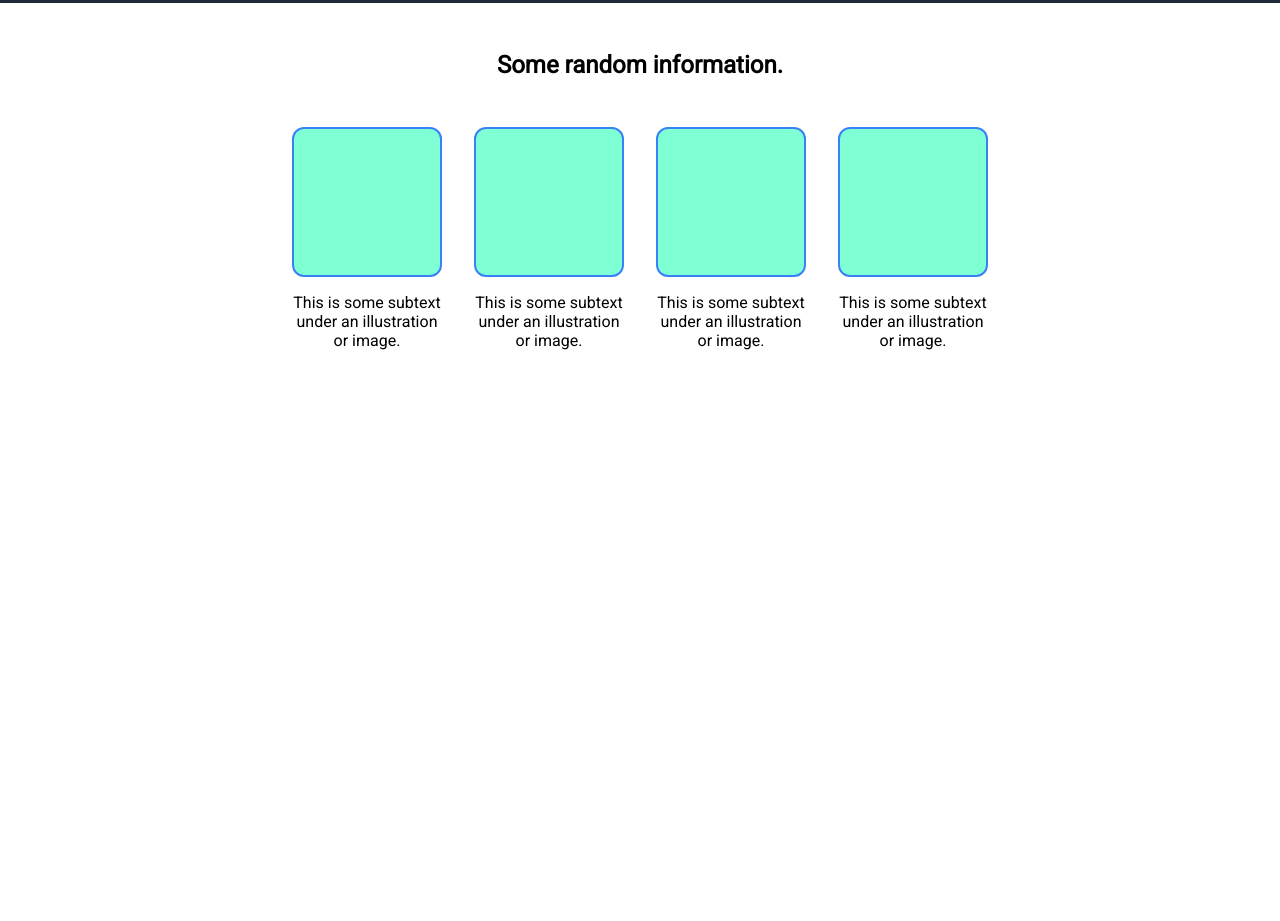
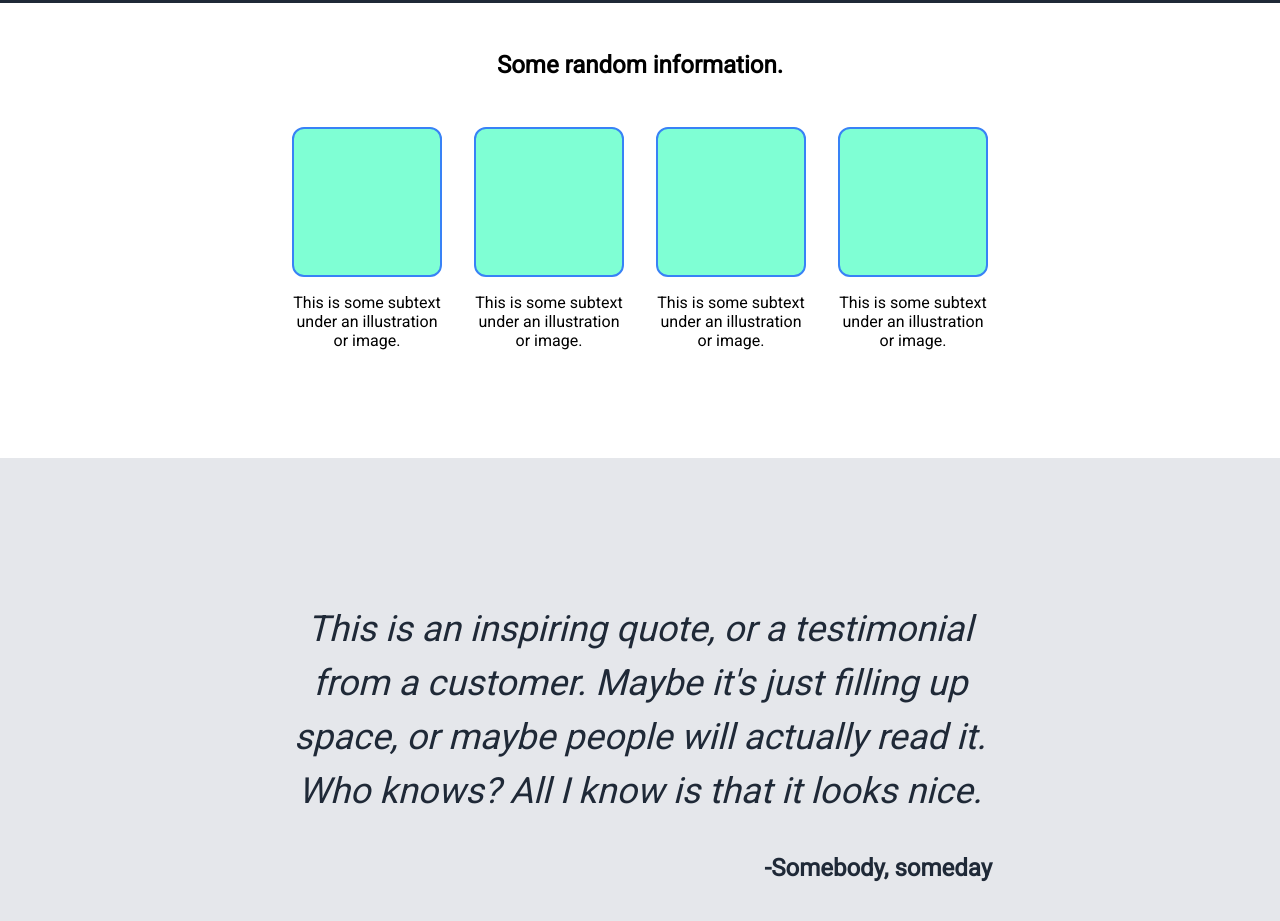
Before and after one commit to saradjorovic/landing-page, a plain HTML site: page index.html in a window 1280 px wide. Shown: the part 343-1264 px from the top of the page. Before the commit the page ends 800 px from the top, so only its background shows below. Drawn offline with Linux system fonts and the light colour scheme.

Commit message:
Finish the quote section

```diff
--- a/index.html
+++ b/index.html
@@ -47,7 +47,8 @@
     </div>
 
     <div class="bottom">
-
+        <p id="quote">This is an inspiring quote, or a testimonial from a customer. Maybe it's just filling up space, or maybe people will actually read it. Who knows? All I know is that it looks nice.</p>
+        <p id="signature">-Somebody, someday</p>
     </div>
 
     <div class="sign-up">
--- a/styles.css
+++ b/styles.css
@@ -16,7 +16,6 @@ html {
 body {
     display:flex;
     flex-direction: column;
-
 }
 
 ul {
@@ -36,7 +35,6 @@ a {
     display:flex;
     align-items: center;
     background-color: #1f2937;
-
 }
 
 .header-logo {
@@ -58,13 +56,11 @@ a {
 .navbar {
     display:flex;
     justify-content: space-between;
-
 }
 
 .navbar li {
     white-space: nowrap;
     text-align: center;
-
 }
 
 /*hero*/
@@ -73,7 +69,6 @@ a {
     display:flex;
     background-color: #1f2937;
     padding:48px 144px 72px 144px;
-
 }
 
 .hero-left {
@@ -102,7 +97,6 @@ a {
     margin:0 0 0 36px;
     justify-content: center;
     padding: 24px 0px;
-
 }
 
 .hero-right p {
@@ -126,7 +120,8 @@ button {
 /*Middle*/
 
 .middle {
-    padding-bottom: 72px;
+    padding-bottom: 108px;
+    background-color: white;
 }
 
 .middle h2{
@@ -139,8 +134,6 @@ button {
     justify-content: center;
     gap:32px;
 }
-
-
 
 .element {
     display: flex;
@@ -165,3 +158,29 @@ button {
     border-radius: 12px;
     align-self: center;
 }
+
+/*Bottom*/
+
+.bottom {
+    display:flex;
+    flex-direction: column;
+    padding:144px 288px;
+    background-color: #e5e7eb;
+}
+
+#quote {
+    font-size: 36px;
+    font-style: italic;
+    font-weight: 50;
+    color:#1f2937;
+    text-align: center;
+    line-height: 54px;
+    margin-bottom: 36px;
+}
+
+#signature {
+    text-align: right;
+    font-size: 24px;
+    color: #1f2937;
+    font-weight: bold;
+}
```
